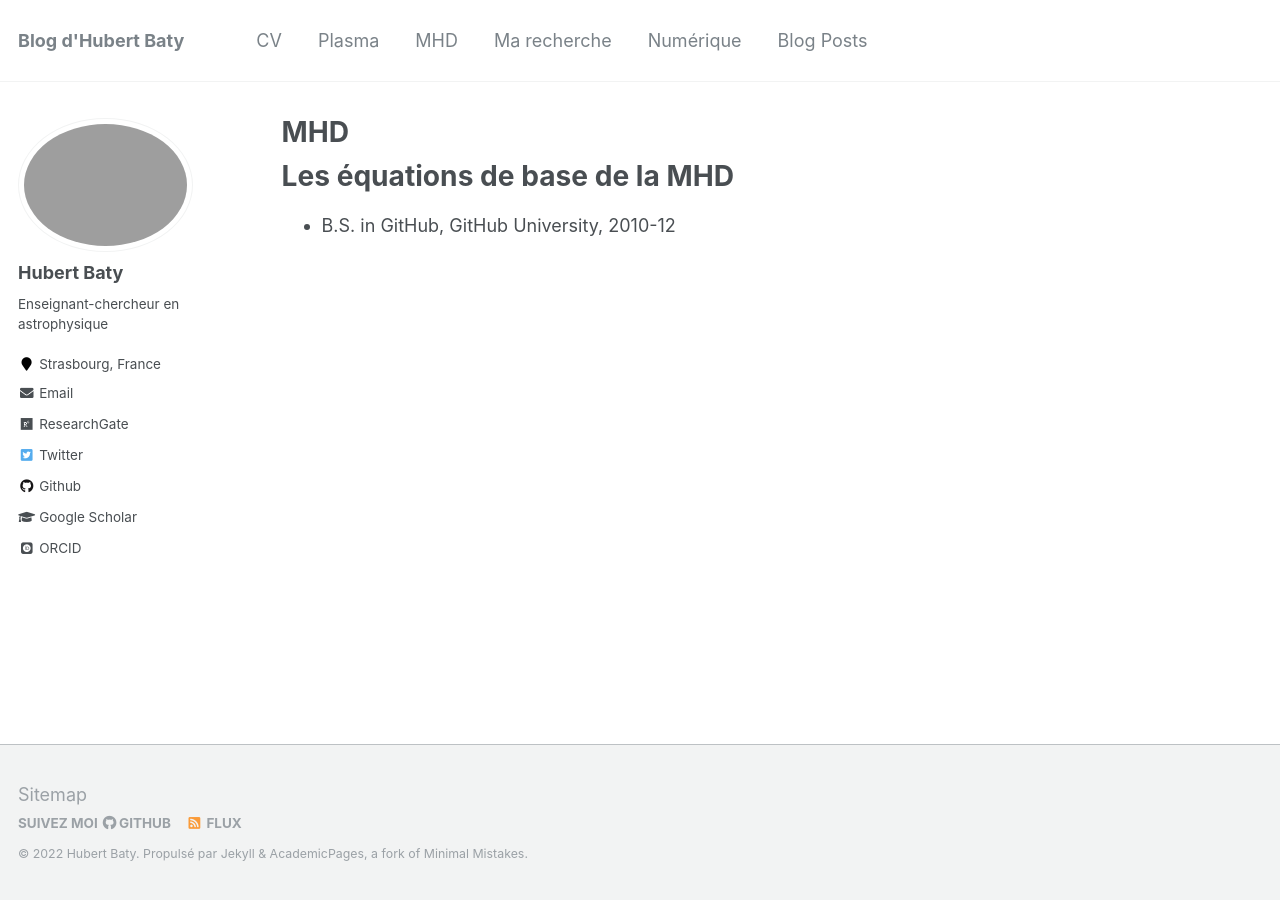
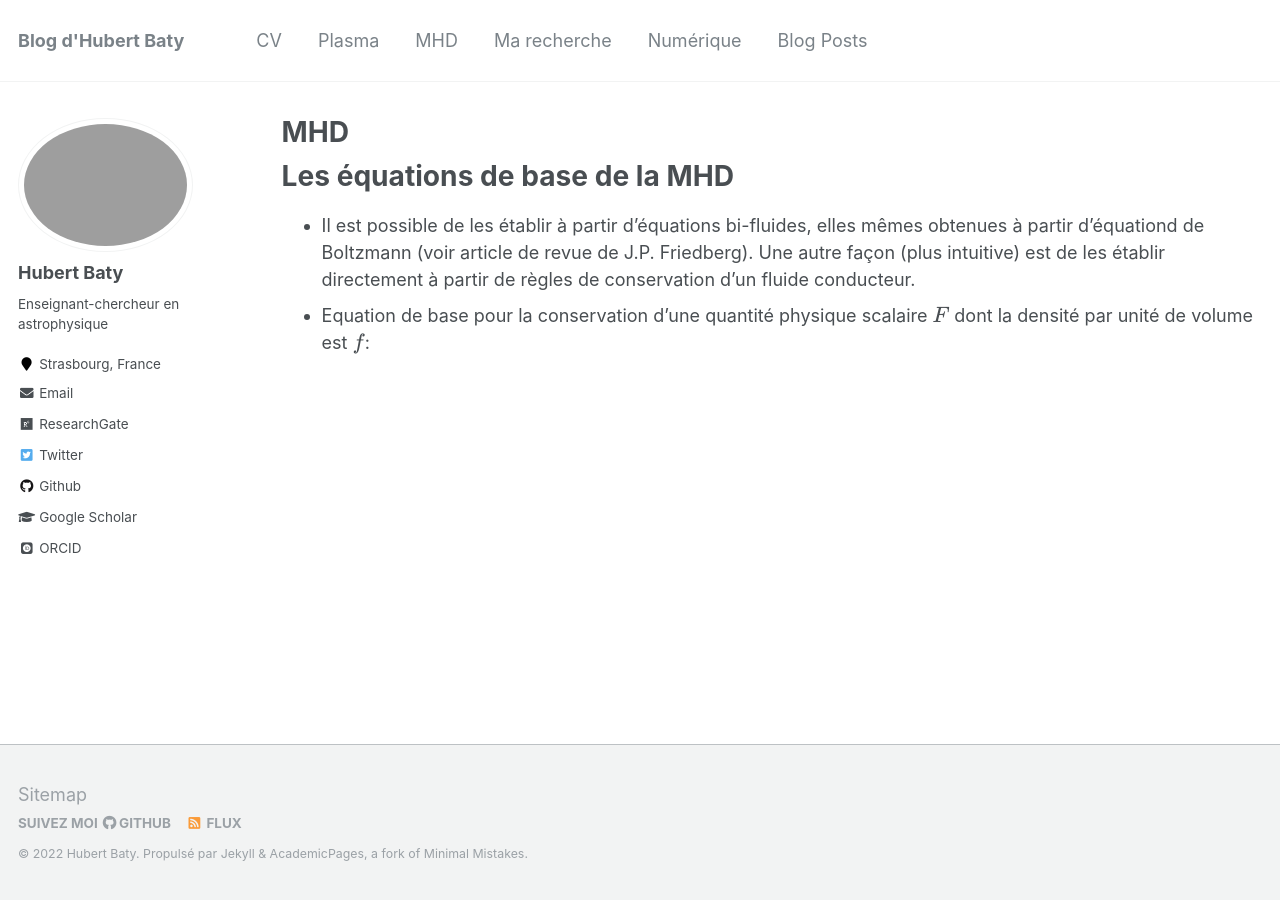
Before and after one commit to hubertbaty/hubertbaty.github.io, a Jekyll site: the page built from _pages/MHD.md, in a window 1280 px wide. Built offline with Jekyll 4.4.1, drawn with Linux system fonts in a browser that asks for light colours; some web fonts are replaced; formulas are drawn with MathJax 3.

Commit message:
Update MHD.md

```diff
--- a/_pages/MHD.md
+++ b/_pages/MHD.md
@@ -11,4 +11,5 @@ redirect_from:
 
 Les équations de base de la MHD
 ======
-* B.S. in GitHub, GitHub University, 2010-12
+* Il est possible de les établir à partir d'équations bi-fluides, elles mêmes obtenues à partir d'équationd de Boltzmann (voir article de revue de J.P. Friedberg). Une autre façon (plus intuitive) est de les établir directement à partir de règles de conservation d'un fluide conducteur.
+* Equation de base pour la conservation d'une quantité physique scalaire $F$ dont la densité par unité de volume est $f$:
```
